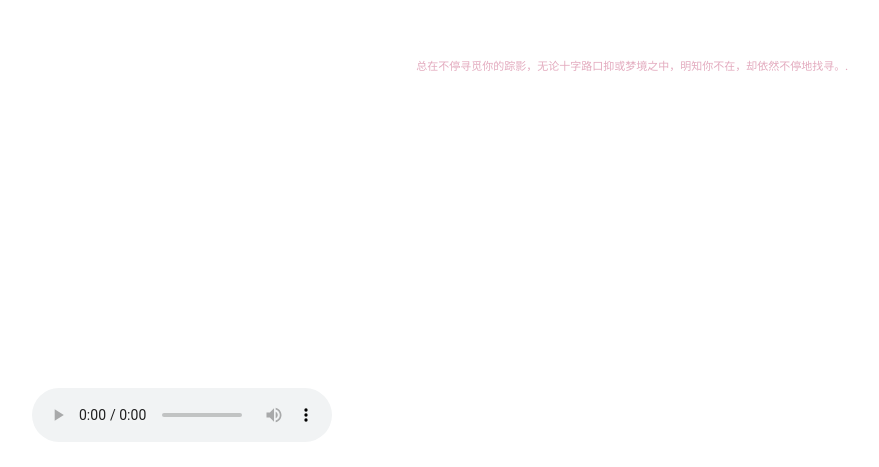
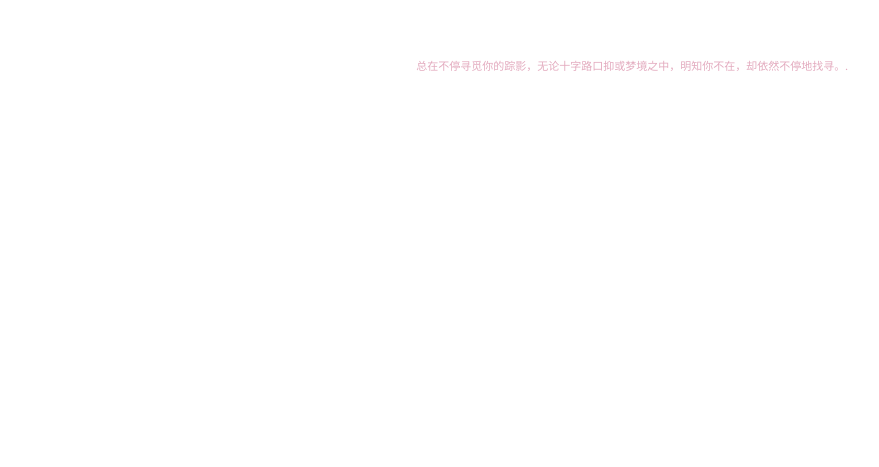
Before and after one commit to ababpw/ababpw, a plain HTML site: page index.html in a window 1280 px wide. Shown: the part 333-800 px from the top of the page, without its empty margins (8-887 px from the left). Drawn offline with Linux system fonts and the light colour scheme.

Commit message:
Update index.html

```diff
--- a/index.html
+++ b/index.html
@@ -14,7 +14,7 @@
 <body>
 <div class="z">
     <div class="mucplay">
-        <audio src="media/20081013.mp3" autoplay="autoplay" controls="controls"></audio>
+        <audio src="media/20081013.mp3" autoplay="autoplay"></audio>
     </div>
     <div id="textbox">
         <p id="txt">总在不停寻觅你的踪影，无论十字路口抑或梦境之中，明知你不在，却依然不停地找寻.</p>
```
